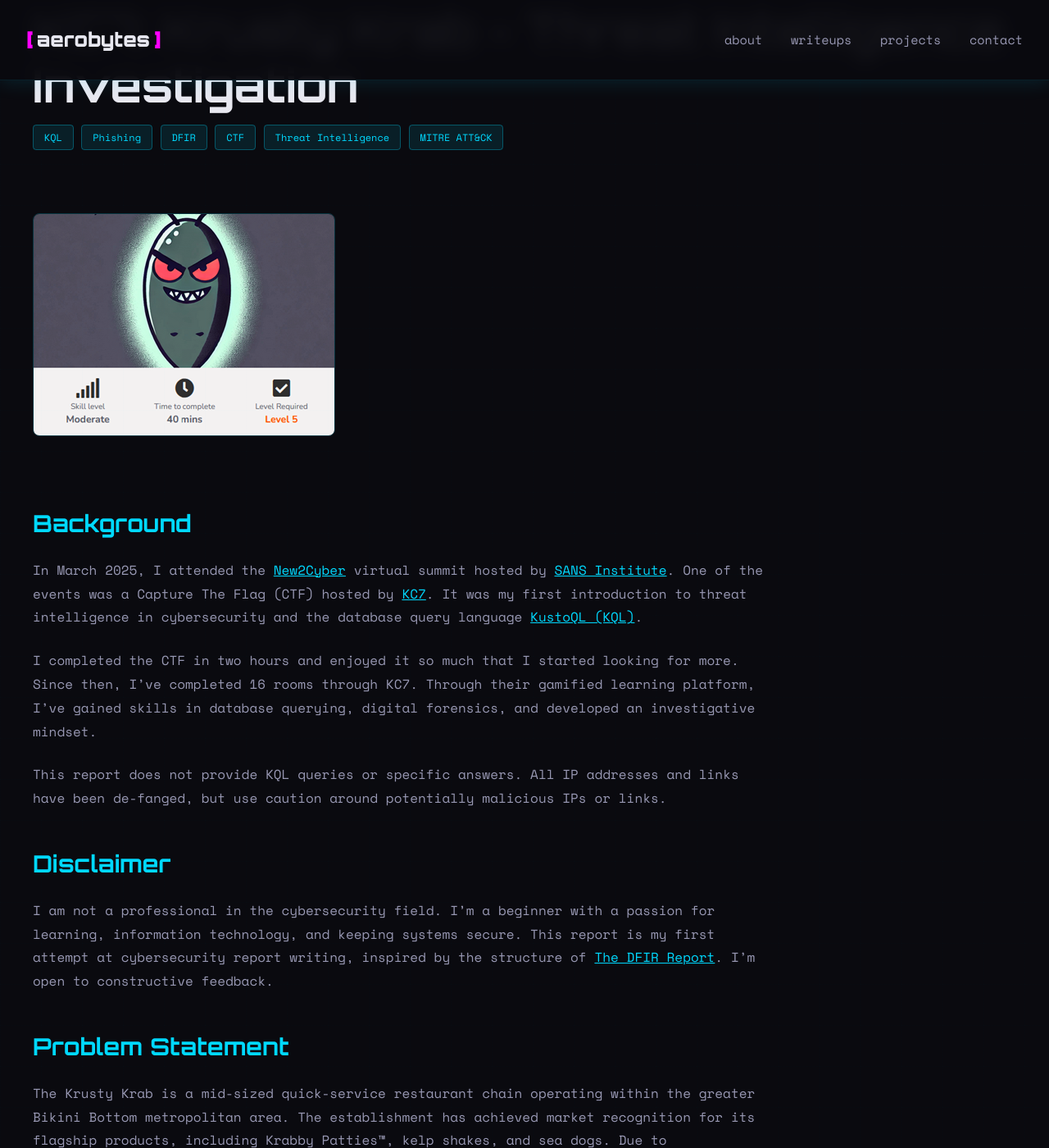
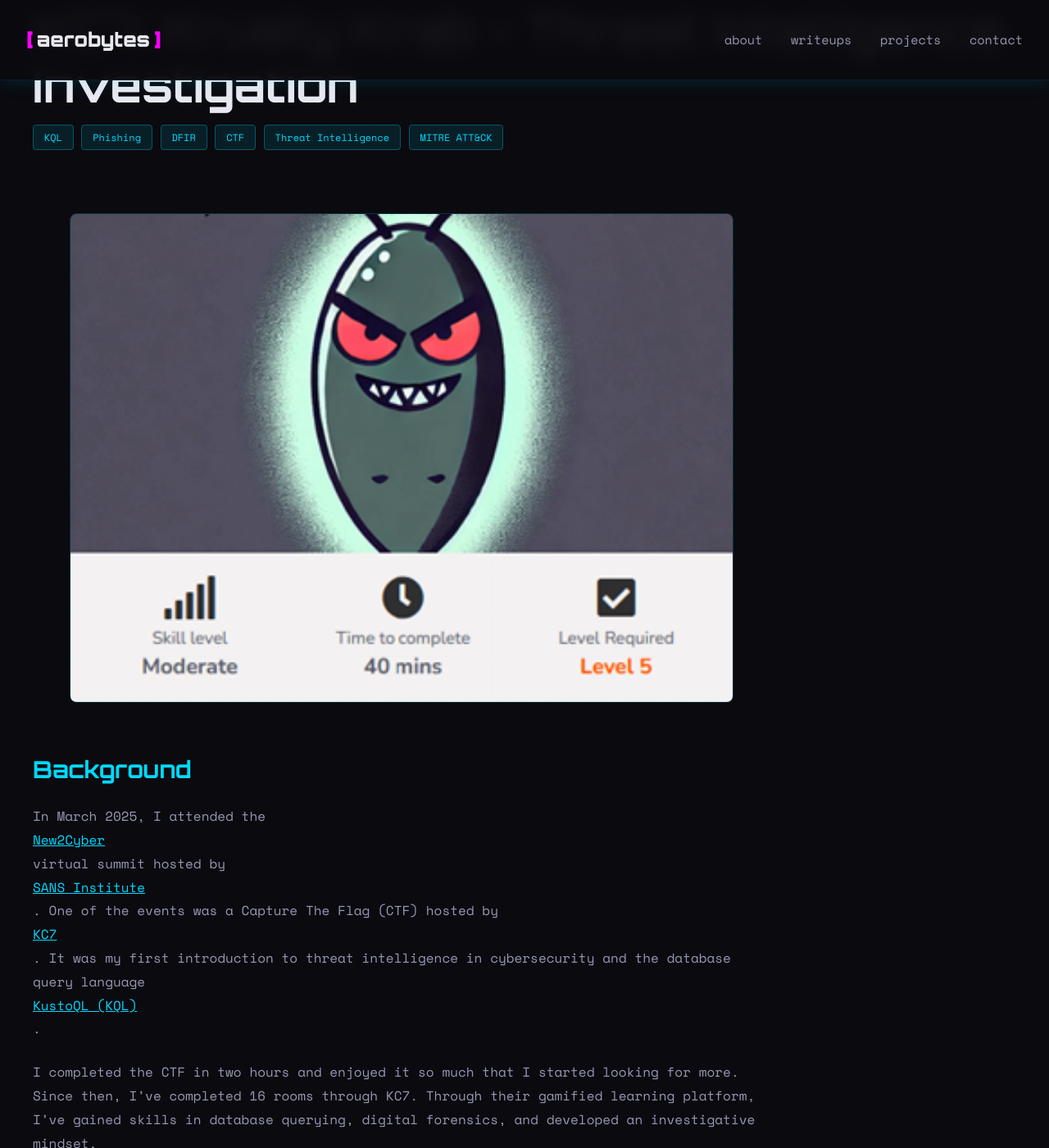
Before and after one commit to Aeronique/aerobytes-site, a Jekyll site: the page built from _posts/2025-05-01-kc7-krusty-krab.md, in a window 1280 px wide and 1400 px high, scrolled down 236 px. Shown: the whole window at 82% size. Built offline with Jekyll 4.4.1, drawn with Linux system fonts in a browser that asks for light colours.

Commit message:
Update style.css

```diff
--- a/assets/css/style.css
+++ b/assets/css/style.css
@@ -2296,3 +2296,55 @@ section[id] {
         width: 40px;
     }
 }
+
+/* ===================================
+   WRITEUP IMAGE ENHANCEMENTS
+   =================================== */
+
+/* Make writeup images larger and clickable */
+.writeup-content img {
+    max-width: 90%;
+    width: 90%;
+    height: auto;
+    display: block;
+    margin: 2rem auto 0.5rem auto;
+    border: 1px solid rgba(0, 217, 255, 0.2);
+    border-radius: 8px;
+    cursor: pointer;
+    transition: all 0.3s ease;
+}
+
+.writeup-content img:hover {
+    border-color: var(--cyber-blue);
+    box-shadow: 0 5px 30px rgba(0, 217, 255, 0.3);
+    transform: scale(1.02);
+}
+
+/* Force captions below images */
+.writeup-content img + em,
+.writeup-content a img + em {
+    display: block;
+    text-align: center;
+    margin: 0.5rem auto 2rem auto;
+    font-size: 0.9rem;
+    color: var(--text-secondary);
+    font-style: italic;
+}
+
+/* Handle linked images */
+.writeup-content a {
+    display: inline-block;
+    width: 100%;
+}
+
+.writeup-content a img {
+    margin: 2rem auto 0.5rem auto;
+}
+
+/* Mobile responsive images */
+@media (max-width: 768px) {
+    .writeup-content img {
+        max-width: 100%;
+        width: 100%;
+    }
+}
```
